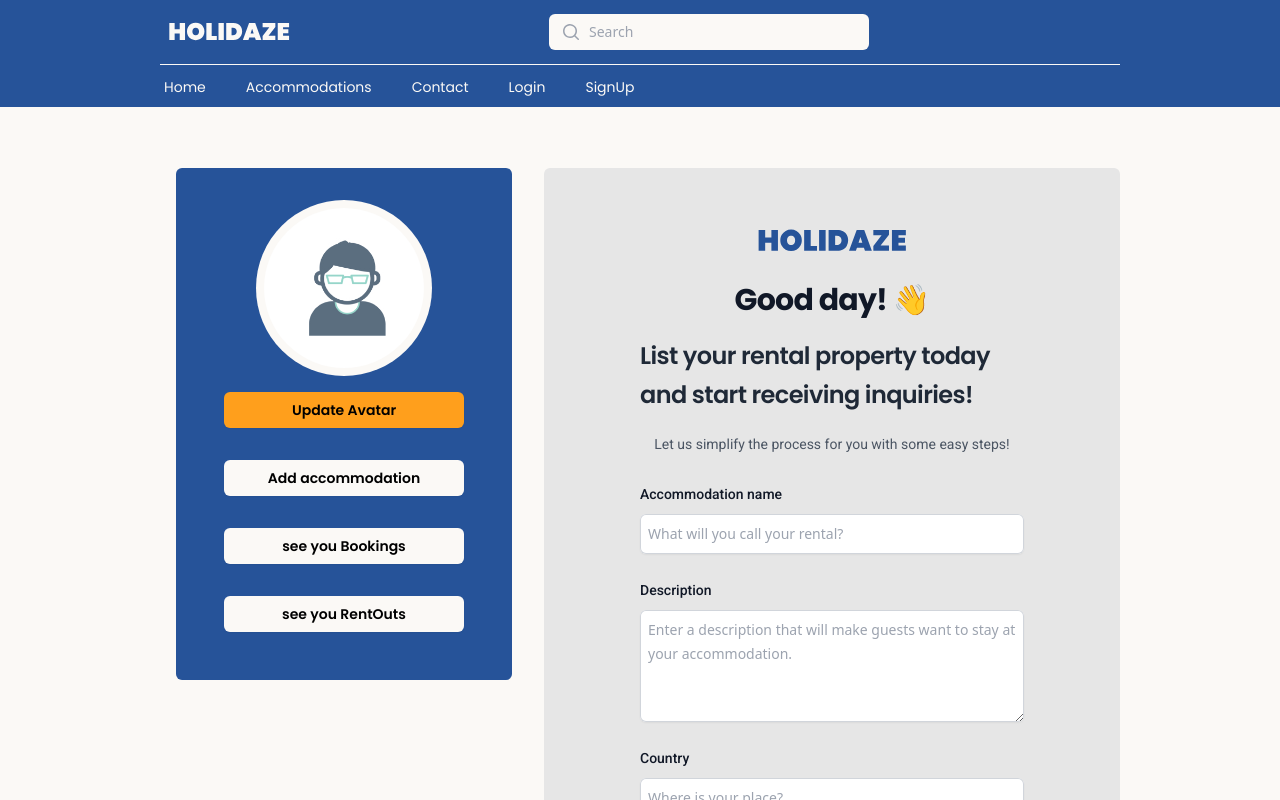
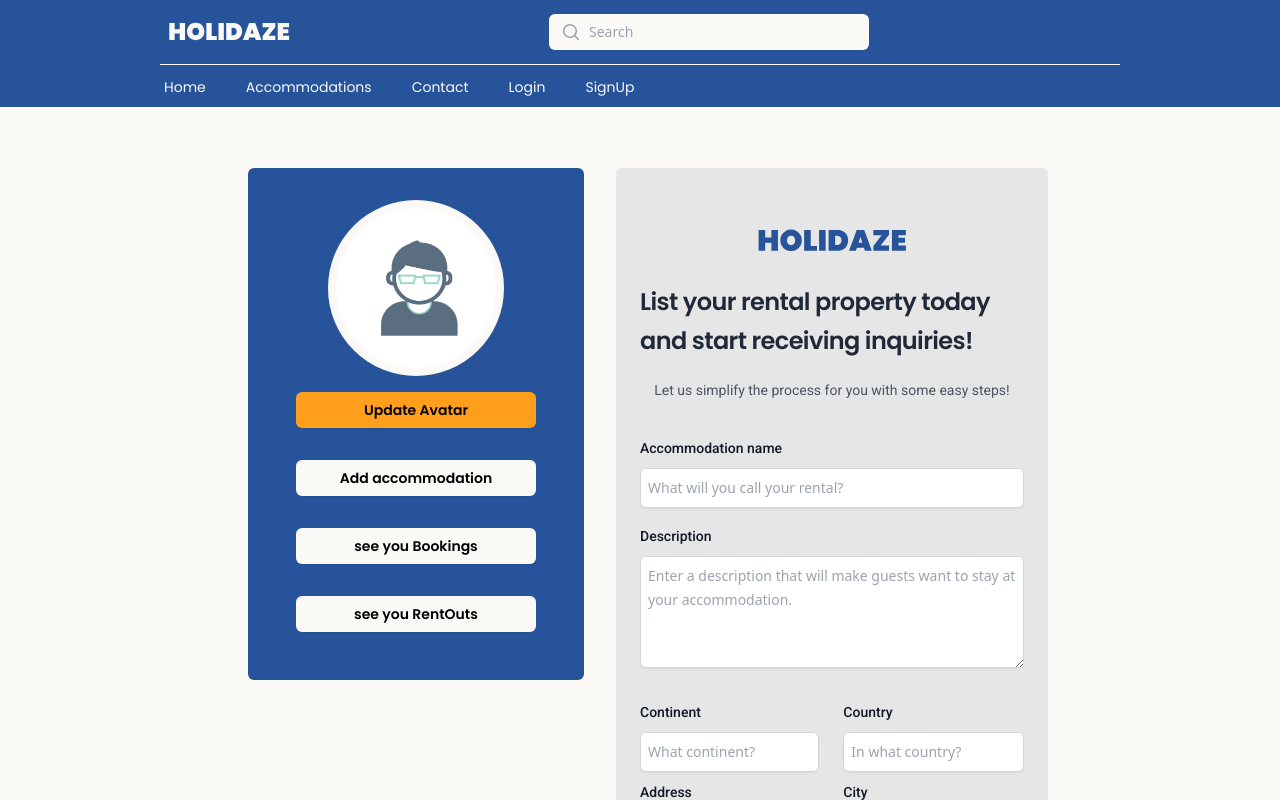
Before and after one commit to Liisagrant/Holidaze, a React (Vite) app: page /Profile in a window 1280 px wide. Both pictures are taken after a click on the button "Add accommodation". Shown: the top 800 px of the page. Built offline with nearby package versions, Linux system fonts and the light colour scheme.

Commit message:
fixed issues with the form and some other issues

```diff
--- a/src/Pages/Profile/CreateAccommodation/AddAccommodationForm.jsx
+++ b/src/Pages/Profile/CreateAccommodation/AddAccommodationForm.jsx
@@ -2,6 +2,8 @@ import React, { useState } from 'react';
 import { useDispatch } from 'react-redux';
 import { createVenue } from '../../../store/modules/VenuesSlice';
 import { getUserDetails } from '../../../utils/Auth';
+import { addVenueToProfile } from '../../../store/modules/ProfileSlice';
+import secondHelper from '../../../../public/secondHelper.svg';
 import AddMediaToAccommodation from './AddMediaToAccommodation';
 import AddMetaToAccommodations from './AddMetaToAccommodations';
 import AddInfoAccommodation from './AddInfoAccommodation';
@@ -11,6 +13,8 @@ import * as Yup from 'yup';
 const AddAccommodationForm = () => {
   const dispatch = useDispatch();
   const [mediaArray, setMediaArray] = useState([]);
+  const [formSubmitted, setFormSubmitted] = useState(false);
+
   const [amenities, setAmenities] = useState({
     wifi: false,
     parking: false,
@@ -25,7 +29,7 @@ const AddAccommodationForm = () => {
       .required('Required'),
     description: Yup.string()
       .min(20, 'Must be 20 chars or more')
-      .max(2000, 'Can not be longer than 2000 chars')
+      .max(1000, 'Can not be longer than 1000 chars')
       .required('Required'),
     media: Yup.string()
       .url('Invalid URL')
@@ -36,7 +40,15 @@ const AddAccommodationForm = () => {
       .min(1, 'Must be 1 chars or more')
       .max(60, 'Can not be longer than 60 chars')
       .required('Required'),
+    continent: Yup.string()
+      .min(1, 'Must be 1 chars or more')
+      .max(60, 'Can not be longer than 60 chars')
+      .required('Required'),
     city: Yup.string()
+      .min(1, 'Must be 1 chars or more')
+      .max(60, 'Can not be longer than 60 chars')
+      .required('Required'),
+    address: Yup.string()
       .min(1, 'Must be 1 chars or more')
       .max(60, 'Can not be longer than 60 chars')
       .required('Required'),
@@ -92,17 +104,41 @@ const AddAccommodationForm = () => {
       };
       console.log(venueData.media);
       console.log(venueData);
-      dispatch(createVenue(venueData));
+
+      dispatch(createVenue(venueData))
+        .then((newVenue) => {
+          setFormSubmitted(true);
+          window.scrollTo(0, 0);
+          dispatch(addVenueToProfile(newVenue));
+        })
+        .catch((error) => {
+          console.log(error);
+        });
     },
   });
 
   return (
     <div className="flex max-w-7xl mx-8 md:mx-auto bg-lightgray rounded-md justify-center">
-      <div className="flex flex-1 flex-col justify-center py-8 sm:px-6 lg:flex-none lg:px-20 xl:px-24">
+      {formSubmitted ? (
+        <div class="p-12 flex flex-col justify-center items-center">
+          <p className="font-header text-3xl text-main">
+            Your accommodation has been successfully added!
+          </p>
+          <p className="font-paragraph text-md text-gray-600">
+            added and is now available for rent. To view your listing, please
+            navigate to the 'RentOuts' section under the profile menu. We hope
+            it will be rented out soon!
+          </p>
+          <div className="max-w-md">
+            <img src={secondHelper} alt="image of a happy man" />
+          </div>
+        </div>
+      ) : (
+        <div className="flex flex-col justify-center py-8 sm:px-6 lg:flex-none">
           <div className="mx-auto w-full max-w-sm lg:w-96">
             <div className="mt-4">
               <div>
-              <form onSubmit={formik.handleSubmit} className="space-y-6">
+                <form onSubmit={formik.handleSubmit} className="w-full">
                   <AddInfoAccommodation formik={formik} />
                   <AddMediaToAccommodation
                     formik={formik}
@@ -115,7 +151,7 @@ const AddAccommodationForm = () => {
                     formik={formik}
                   />
 
-                <div className="flex justify-center">
+                  <div className="flex justify-center my-8">
                     <button
                       type="submit"
                       className="px-4 py-2 text-white font-semibold rounded-md bg-main hover:bg-hovercolor"
@@ -128,6 +164,7 @@ const AddAccommodationForm = () => {
             </div>
           </div>
         </div>
+      )}
     </div>
   );
 };
--- a/src/Pages/Profile/CreateAccommodation/AddInfoAccommodation.jsx
+++ b/src/Pages/Profile/CreateAccommodation/AddInfoAccommodation.jsx
@@ -1,9 +1,4 @@
-import { getUserDetails } from '../../../utils/Auth';
-import { useState } from 'react';
-
 const AddInfoAccommodation = ({ formik }) => {
-  const userDetails = getUserDetails();
-  const [userName, setUserName] = useState(userDetails.username);
   return (
     <>
       <div className="flex flex-col items-center">
@@ -19,17 +14,14 @@ const AddInfoAccommodation = ({ formik }) => {
             fill="#265399"
           />
         </svg>
-        <h1 className="mt-4 text-3xl font-bold font-header leading-tight tracking-tight text-gray-900">
-          Good day! {userName} 👋
-        </h1>
         <h2 className="mt-4 text-2xl font-semibold font-header leading-relaxed tracking-tight text-gray-800">
           List your rental property today and start receiving inquiries!
         </h2>
-        <p className="mt-4 text-sm leading-7 font-paragraph text-gray-600">
+        <p className="my-4 text-sm leading-7 font-paragraph text-gray-600">
           Let us simplify the process for you with some easy steps!
         </p>
       </div>
-      <div>
+      <div className="my-4">
         <label
           htmlFor="name"
           className="block font-paragraph text-sm font-medium leading-6 text-gray-900"
@@ -54,7 +46,7 @@ const AddInfoAccommodation = ({ formik }) => {
           ) : null}
         </div>
       </div>
-      <div>
+      <div className="my-4">
         <label
           htmlFor="description"
           className="block font-paragraph text-sm font-medium leading-6 text-gray-900"
@@ -82,7 +74,66 @@ const AddInfoAccommodation = ({ formik }) => {
           ) : null}
         </div>
       </div>
+      <div className="flex flex-row w-full justify-between my-8">
+        <div className="flex flex-col">
+          <div className="mr-2">
+            <label
+              htmlFor="name"
+              className="block font-paragraph text-sm font-medium leading-6 text-gray-900"
+            >
+              Continent
+            </label>
+            <div className="mt-2 mr-2">
+              <input
+                onChange={formik.handleChange}
+                onBlur={formik.handleBlur}
+                value={formik.values.continent}
+                id="continent"
+                name="continent"
+                type="text"
+                autoComplete="continent"
+                placeholder="What continent?"
+                required
+                className="block w-full rounded-md border-0 py-2 px-2 shadow-sm ring-1 ring-inset ring-gray-300 placeholder:text-gray-400 focus:ring-2 focus:ring-inset focus:ring-indigo-600 sm:text-sm sm:leading-6"
+              />
+              {formik.touched.continent && formik.errors.continent ? (
+                <div className="text-red-600 text-sm">
+                  {formik.errors.continent}
+                </div>
+              ) : null}
+            </div>
+          </div>
+          <div className="mr-2 mt-2">
+            <label
+              htmlFor="name"
+              className="block font-paragraph text-sm font-medium leading-6 text-gray-900"
+            >
+              Address
+            </label>
+            <div className="mt-2 mr-2">
+              <input
+                onChange={formik.handleChange}
+                onBlur={formik.handleBlur}
+                value={formik.values.address}
+                id="address"
+                name="address"
+                type="text"
+                autoComplete="address"
+                placeholder="What is your address?"
+                required
+                className="block w-full rounded-md border-0 py-2 px-2 shadow-sm ring-1 ring-inset ring-gray-300 placeholder:text-gray-400 focus:ring-2 focus:ring-inset focus:ring-indigo-600 sm:text-sm sm:leading-6"
+              />
+              {formik.touched.address && formik.errors.address ? (
+                <div className="text-red-600 text-sm">
+                  {formik.errors.address}
+                </div>
+              ) : null}
+            </div>
+          </div>
+        </div>
+        <div className="flex flex-col">
           <div>
+            <div className="ml-2">
               <label
                 htmlFor="name"
                 className="block font-paragraph text-sm font-medium leading-6 text-gray-900"
@@ -98,16 +149,19 @@ const AddInfoAccommodation = ({ formik }) => {
                   name="country"
                   type="text"
                   autoComplete="country"
-            placeholder="Where is your place?"
+                  placeholder="In what country?"
                   required
                   className="block w-full rounded-md border-0 py-2 px-2 shadow-sm ring-1 ring-inset ring-gray-300 placeholder:text-gray-400 focus:ring-2 focus:ring-inset focus:ring-indigo-600 sm:text-sm sm:leading-6"
                 />
                 {formik.touched.country && formik.errors.country ? (
-            <div className="text-red-600 text-sm">{formik.errors.country}</div>
+                  <div className="text-red-600 text-sm">
+                    {formik.errors.country}
+                  </div>
                 ) : null}
               </div>
             </div>
             <div>
+              <div className="ml-2 mt-2">
                 <label
                   htmlFor="name"
                   className="block font-paragraph text-sm font-medium leading-6 text-gray-900"
@@ -123,23 +177,30 @@ const AddInfoAccommodation = ({ formik }) => {
                     name="city"
                     type="text"
                     autoComplete="city"
-            placeholder="Where is your place?"
+                    placeholder="In what city?"
                     required
                     className="block w-full rounded-md border-0 py-2 px-2 shadow-sm ring-1 ring-inset ring-gray-300 placeholder:text-gray-400 focus:ring-2 focus:ring-inset focus:ring-indigo-600 sm:text-sm sm:leading-6"
                   />
                   {formik.touched.city && formik.errors.city ? (
-            <div className="text-red-600 text-sm">{formik.errors.city}</div>
+                    <div className="text-red-600 text-sm">
+                      {formik.errors.city}
+                    </div>
                   ) : null}
                 </div>
               </div>
-      <div>
+            </div>
+          </div>
+        </div>
+      </div>
+      <div className="flex flex-row my-4">
+        <div className=" mr-2">
           <label
             htmlFor="maxGuests"
             className="block font-paragraph text-sm font-medium leading-6 text-gray-900"
           >
             Price
           </label>
-        <div className="mt-2">
+          <div className="mt-2 mr-2">
             <input
               onChange={formik.handleChange}
               onBlur={formik.handleBlur}
@@ -159,8 +220,7 @@ const AddInfoAccommodation = ({ formik }) => {
             ) : null}
           </div>
         </div>
-
-      <div>
+        <div className=" ml-2">
           <label
             htmlFor="maxGuests"
             className="block font-paragraph text-sm font-medium leading-6 text-gray-900"
@@ -186,6 +246,7 @@ const AddInfoAccommodation = ({ formik }) => {
             ) : null}
           </div>
         </div>
+      </div>
     </>
   );
 };
--- a/src/Pages/Profile/CreateAccommodation/AddMediaToAccommodation.jsx
+++ b/src/Pages/Profile/CreateAccommodation/AddMediaToAccommodation.jsx
@@ -17,7 +17,7 @@ const AddMediaToAccommodation = ({ formik, mediaArray, setMediaArray }) => {
   }
 
   return (
-    <div className="flex flex-col items-start">
+    <div className="flex flex-col items-start my-8">
       <label
         htmlFor="Images"
         className="block font-paragraph text-sm font-medium leading-6 text-gray-900"
--- a/src/Pages/Profile/CreateAccommodation/AddMetaToAccommodations.jsx
+++ b/src/Pages/Profile/CreateAccommodation/AddMetaToAccommodations.jsx
@@ -1,10 +1,11 @@
 const AddMetaToAccommodations = ({ formik }) => {
   return (
     <>
-      <h3 className="font-paragraph text-center">
+      <div className="my-8">
+        <h3 className="font-paragraph text-center mt-16">
           What kind of facilities does your place have?
         </h3>
-      <div className="flex justify-center space-x-4">
+        <div className="flex justify-center space-x-4 mt-8">
           {[
             { id: 'wifi', icon: '/WifiHigh.svg', label: 'WiFi' },
             { id: 'parking', icon: '/Car.svg', label: 'Parking' },
@@ -30,6 +31,7 @@ const AddMetaToAccommodations = ({ formik }) => {
             </div>
           ))}
         </div>
+      </div>
     </>
   );
 };
--- a/src/Pages/Profile/ProfileMenu.jsx
+++ b/src/Pages/Profile/ProfileMenu.jsx
@@ -59,11 +59,11 @@ const ProfileMenu = ({
     <div>
       {isModalOpen && (
         <div className="fixed top-0 left-0 w-screen h-screen bg-darkblue bg-opacity-60 flex justify-center items-center z-50">
-          <div className="bg-backgroundwhite rounded-md p-4">
-            <p className="text-black font-header font-bold mb-4">
-              Update Avatar
+          <div className="bg-backgroundwhite rounded-md p-16">
+            <p className="text-main text-xl mx-4 font-header font-bold mb-4">
+              Update your Avatar
             </p>
-            <div className="m-4">
+            <div className="m-4 mb-8 w-96">
               <label
                 htmlFor="avatar"
                 className="block text-sm font-paragraph font-medium leading-6 text-gray-900"
--- a/src/Pages/Profile/RentOuts.jsx
+++ b/src/Pages/Profile/RentOuts.jsx
@@ -1,13 +1,18 @@
-import { useSelector } from 'react-redux';
+import { useSelector, useDispatch } from 'react-redux';
+import { deleteVenue, removeVenue } from '../../store/modules/venuesSlice';
+import { useState } from 'react';
 import { Link } from 'react-router-dom';
 import NoImage from '../../../public/NoImage.png';
 import NoRentOuts from '../../../public/NoRentOuts.svg';
 
 const RentOuts = () => {
+  const dispatch = useDispatch();
   const singleProfile = useSelector((state) => state.Profile.singleProfile);
   console.log(singleProfile);
   const numVenues = singleProfile ? singleProfile.venues.length : 0;
-  //test for build netlify
+  const [localVenues, setLocalVenues] = useState(
+    singleProfile ? singleProfile.venues : []
+  );
 
   return (
     <div className="relative">
@@ -17,9 +22,10 @@ const RentOuts = () => {
         </p>
         {singleProfile &&
         singleProfile.venues &&
-        singleProfile.venues.length > 0 ? (
-          singleProfile.venues.map((venue) => (
-            <Link to={`/Accommodation/${venue.id}`}>
+        localVenues &&
+        localVenues.length > 0 ? (
+          localVenues.map((venue) => (
+            // <Link to={`/Accommodation/${venue.id}`}>
             <div
               key={venue.id}
               className="bg-backgroundwhite p-1 flex flex-row my-2 rounded-md"
@@ -42,20 +48,32 @@ const RentOuts = () => {
                 <div className="flex flex-row">
                   <button
                     type="submit"
-                      className="flex w-32 md:mx-auto font-header justify-center rounded-md bg-green-500 hover:bg-green-600 px-2 py-1.5 text-sm font-semibold leading-6 text-black shadow-sm my-4"
+                    className="flex w-32 md:mx-auto font-header justify-center rounded-md bg-green-500 hover:bg-green-700 px-2 py-1.5 text-sm font-semibold leading-6 text-black shadow-sm my-4"
                   >
                     Update
                   </button>
                   <button
                     type="submit"
-                      className="flex w-32 md:mx-auto font-header justify-center rounded-md bg-red-500 hover:bg-hovercolor px-2 py-1.5 text-sm font-semibold leading-6 text-black shadow-sm my-4"
+                    className="flex w-32 md:mx-auto font-header justify-center rounded-md bg-red-500 hover:bg-red-700 px-2 py-1.5 text-sm font-semibold leading-6 text-black shadow-sm my-4"
+                    onClick={() => {
+                      dispatch(deleteVenue(venue.id))
+                        .then(() => {
+                          setLocalVenues(
+                            localVenues.filter((v) => v.id !== venue.id)
+                          );
+                          dispatch(removeVenue(venue.id));
+                        })
+                        .catch((error) => {
+                          // Handle the error if necessary
+                        });
+                    }}
                   >
                     Delete
                   </button>
                 </div>
               </div>
             </div>
-            </Link>
+            // </Link>
           ))
         ) : (
           <div className="flex flex-col justify-center items-center p-8">
--- a/src/store/modules/ProfileSlice.js
+++ b/src/store/modules/ProfileSlice.js
@@ -9,10 +9,15 @@ const ProfileSlice = createSlice({
     SET_SINGLE_PROFILE: (state, action) => {
       state.singleProfile = action.payload;
     },
+    addVenueToProfile: (state, action) => {
+      if (state.singleProfile) {
+        state.singleProfile.venues.push(action.payload);
+      }
+    },
   },
 });
 
-export const { SET_SINGLE_PROFILE } = ProfileSlice.actions;
+export const { SET_SINGLE_PROFILE, addVenueToProfile } = ProfileSlice.actions;
 export default ProfileSlice.reducer;
 
 const accessToken = localStorage.getItem('accessToken');
--- a/src/store/modules/VenuesSlice.js
+++ b/src/store/modules/VenuesSlice.js
@@ -15,6 +15,11 @@ const venuesSlice = createSlice({
     },
     addNewVenue: (state, action) => {
       state.venues.push(action.payload);
+    },
+    removeVenue: (state, action) => {
+      state.venues = state.venues.filter(
+        (venue) => venue.id !== action.payload
+      );
     },
   },
   extraReducers: (builder) => {
@@ -99,15 +104,39 @@ export const createVenue = (venueData) => async (dispatch) => {
         body: JSON.stringify(venueData),
       }
     );
+
     const data = await response.json();
+
+    if (!response.ok) {
+      throw new Error(data.message || 'Something went wrong');
+    }
+
     console.log(data);
     dispatch(addNewVenue(data));
-    // window.location.href = '/';
+
+    return data;
+  } catch (e) {
+    console.log(e);
+    throw e;
+  }
+};
+
+export const deleteVenue = (id) => async (dispatch) => {
+  try {
+    await fetch(`https://nf-api.onrender.com/api/v1/holidaze/venues/${id}`, {
+      method: 'DELETE',
+      headers: {
+        'Content-Type': 'application/json',
+        Authorization: `Bearer ${accessToken}`,
+      },
+    });
+    dispatch(removeVenue(id));
+    console.log('venue is deleted');
   } catch (e) {
     console.log(e);
   }
 };
 
-export const { setSearch, addNewVenue } = venuesSlice.actions;
+export const { setSearch, addNewVenue, removeVenue } = venuesSlice.actions;
 
 export default venuesSlice.reducer;
```
Lines whose indentation alone changed are shown as unchanged.
